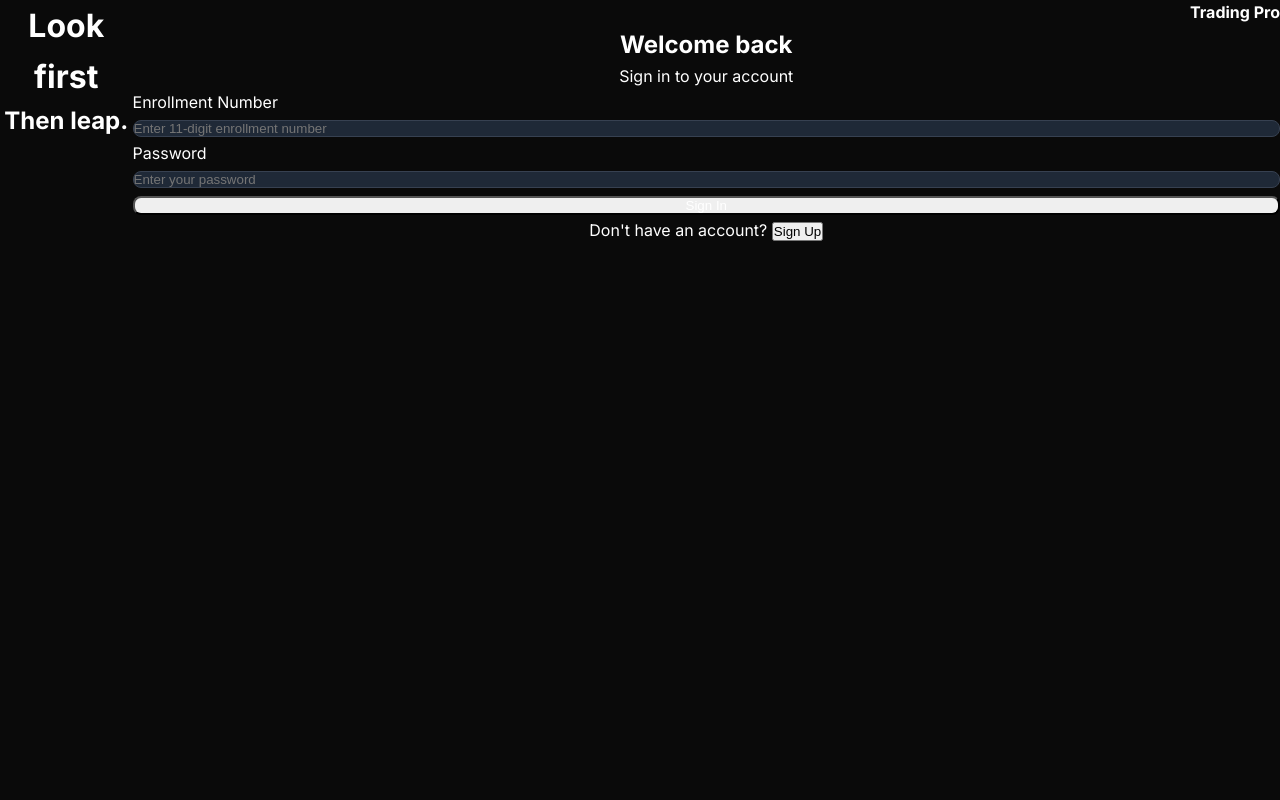
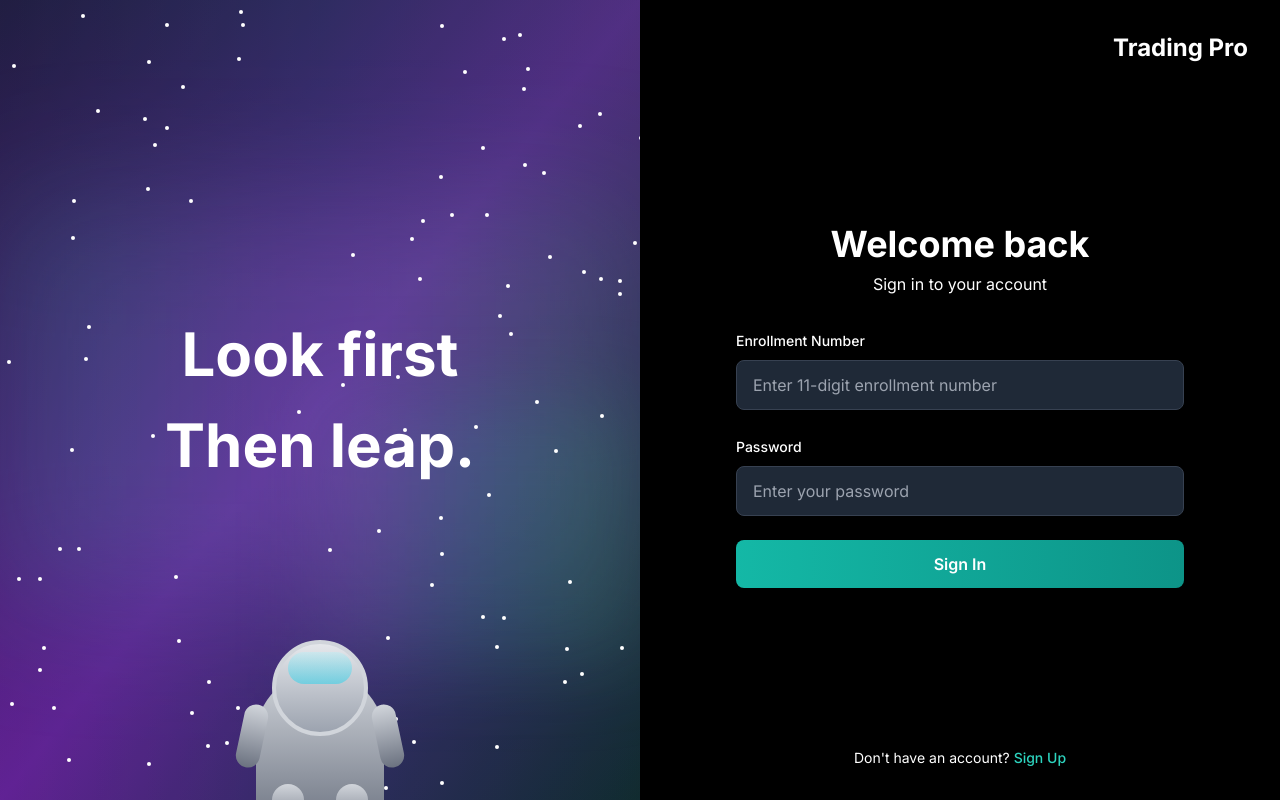
Before and after one commit to yamansaini9035/stock-simulation, a Next.js app: page / in a window 1280 px wide. Built offline with nearby package versions, Linux system fonts and the light colour scheme.

Commit message:
Restore: Original Tailwind UI with improved PostCSS configuration

```diff
--- a/next.config.js
+++ b/next.config.js
@@ -8,11 +8,6 @@ const nextConfig = {
     // Do not block builds on ESLint errors (Vercel will still show them)
     ignoreDuringBuilds: true,
   },
-
-  // Disable PostCSS processing to avoid autoprefixer issues
-  experimental: {
-    esmExternals: false,
-  },
 }
 
 module.exports = nextConfig
--- /dev/null
+++ b/postcss.config.js
@@ -0,0 +1,6 @@
+module.exports = {
+  plugins: [
+    'tailwindcss',
+    'autoprefixer',
+  ],
+};
--- a/styles/globals.css
+++ b/styles/globals.css
@@ -1,22 +1,12 @@
-/* Basic styles without Tailwind directives */
 @import url('https://fonts.googleapis.com/css2?family=Inter:wght@300;400;500;600;700&display=swap');
 @import url('https://fonts.googleapis.com/css2?family=JetBrains+Mono:wght@400;500;600&display=swap');
 
-/* Basic reset and utility classes */
-* {
-  box-sizing: border-box;
-  margin: 0;
-  padding: 0;
-}
+/* TailwindCSS directives - these are valid and necessary */
+@tailwind base;
+@tailwind components;
+@tailwind utilities;
 
-body {
-  font-family: 'Inter', sans-serif;
-  background-color: #0a0a0a;
-  color: #ffffff;
-  line-height: 1.6;
-}
-
-/* Custom scrollbar styling */
+/* Custom scrollbar styling for dark mode */
 ::-webkit-scrollbar {
   width: 6px;
   height: 6px;
@@ -27,176 +17,330 @@ body {
 }
 
 ::-webkit-scrollbar-thumb {
-  background: #374151;
+  background: #374151; /* gray-700 */
   border-radius: 3px;
 }
 
 ::-webkit-scrollbar-thumb:hover {
-  background: #4b5563;
+  background: #4b5563; /* gray-600 */
 }
 
-/* Basic utility classes */
-.container {
-  max-width: 1200px;
-  margin: 0 auto;
-  padding: 0 1rem;
+/* Custom CSS variables for dark theme */
+:root {
+  --background: 0 0% 4%;
+  --foreground: 0 0% 98%;
+  --card: 0 0% 4%;
+  --card-foreground: 0 0% 98%;
+  --popover: 0 0% 4%;
+  --popover-foreground: 0 0% 98%;
+  --primary: 0 0% 98%;
+  --primary-foreground: 0 0% 9%;
+  --secondary: 0 0% 14.9%;
+  --secondary-foreground: 0 0% 98%;
+  --muted: 0 0% 14.9%;
+  --muted-foreground: 0 0% 63.9%;
+  --accent: 0 0% 14.9%;
+  --accent-foreground: 0 0% 98%;
+  --destructive: 0 62.8% 30.6%;
+  --destructive-foreground: 0 0% 98%;
+  --border: 0 0% 14.9%;
+  --input: 0 0% 14.9%;
+  --ring: 0 0% 83.1%;
+  --radius: 0.5rem;
 }
 
-.flex {
-  display: flex;
+/* Dark theme base styles */
+.dark {
+  --background: 0 0% 4%;
+  --foreground: 0 0% 98%;
+  --card: 0 0% 4%;
+  --card-foreground: 0 0% 98%;
+  --popover: 0 0% 4%;
+  --popover-foreground: 0 0% 98%;
+  --primary: 0 0% 98%;
+  --primary-foreground: 0 0% 9%;
+  --secondary: 0 0% 14.9%;
+  --secondary-foreground: 0 0% 98%;
+  --muted: 0 0% 14.9%;
+  --muted-foreground: 0 0% 63.9%;
+  --accent: 0 0% 14.9%;
+  --accent-foreground: 0 0% 98%;
+  --destructive: 0 62.8% 30.6%;
+  --destructive-foreground: 0 0% 98%;
+  --border: 0 0% 14.9%;
+  --input: 0 0% 14.9%;
+  --ring: 0 0% 83.1%;
 }
 
-.flex-col {
-  flex-direction: column;
+/* Base styles */
+* {
+  border-color: hsl(var(--border));
+  }
+
+  body {
+  background-color: hsl(var(--background));
+  color: hsl(var(--foreground));
+  font-family: 'Inter', sans-serif;
 }
 
-.items-center {
-  align-items: center;
+/* Custom component styles */
+@layer components {
+  .btn {
+    @apply inline-flex items-center justify-center rounded-md text-sm font-medium ring-offset-background transition-colors focus-visible:outline-none focus-visible:ring-2 focus-visible:ring-ring focus-visible:ring-offset-2 disabled:pointer-events-none disabled:opacity-50;
+  }
+
+  .btn-primary {
+    @apply bg-primary text-primary-foreground hover:bg-primary/90;
+  }
+
+  .btn-secondary {
+    @apply bg-secondary text-secondary-foreground hover:bg-secondary/80;
+  }
+
+  .btn-destructive {
+    @apply bg-destructive text-destructive-foreground hover:bg-destructive/90;
+  }
+
+  .btn-outline {
+    @apply border border-input bg-background hover:bg-accent hover:text-accent-foreground;
+  }
+
+  .btn-ghost {
+    @apply hover:bg-accent hover:text-accent-foreground;
+  }
+
+  .btn-link {
+    @apply text-primary underline-offset-4 hover:underline;
+  }
+
+  .card {
+    @apply rounded-lg border bg-card text-card-foreground shadow-sm;
+  }
+
+  .input {
+    @apply flex h-10 w-full rounded-md border border-input bg-background px-3 py-2 text-sm ring-offset-background file:border-0 file:bg-transparent file:text-sm file:font-medium placeholder:text-muted-foreground focus-visible:outline-none focus-visible:ring-2 focus-visible:ring-ring focus-visible:ring-offset-2 disabled:cursor-not-allowed disabled:opacity-50;
+  }
+
+  .badge {
+    @apply inline-flex items-center rounded-full border px-2.5 py-0.5 text-xs font-semibold transition-colors focus:outline-none focus:ring-2 focus:ring-ring focus:ring-offset-2;
+  }
+
+  .badge-default {
+    @apply border-transparent bg-primary text-primary-foreground hover:bg-primary/80;
+  }
+
+  .badge-secondary {
+    @apply border-transparent bg-secondary text-secondary-foreground hover:bg-secondary/80;
+  }
+
+  .badge-destructive {
+    @apply border-transparent bg-destructive text-destructive-foreground hover:bg-destructive/80;
+  }
+
+  .badge-outline {
+    @apply text-foreground;
+  }
 }
 
-.justify-center {
-  justify-content: center;
+/* Chart specific styles */
+.chart-container {
+  @apply w-full h-96 bg-card rounded-lg border p-4;
 }
 
-.justify-between {
-  justify-content: space-between;
+.trading-card {
+  @apply bg-card border rounded-lg p-4 shadow-sm hover:shadow-md transition-shadow;
 }
 
-.w-full {
-  width: 100%;
+.price-positive {
+  @apply text-green-400;
 }
 
-.h-full {
-  height: 100%;
+.price-negative {
+  @apply text-red-400;
 }
 
-.p-4 {
-  padding: 1rem;
+.price-neutral {
+  @apply text-gray-400;
 }
 
-.m-4 {
-  margin: 1rem;
+/* Animation classes */
+@layer utilities {
+  .animate-pulse {
+    animation: pulse 2s cubic-bezier(0.4, 0, 0.6, 1) infinite;
+  }
+
+  .animate-bounce {
+    animation: bounce 1s infinite;
+  }
+
+  .animate-spin {
+    animation: spin 1s linear infinite;
+  }
+
+  .animate-ping {
+    animation: ping 1s cubic-bezier(0, 0, 0.2, 1) infinite;
+  }
+
+  .animate-fade-in {
+    animation: fadeIn 0.5s ease-in-out;
+  }
+
+  .animate-slide-up {
+    animation: slideUp 0.3s ease-out;
+  }
+
+  .animate-slide-down {
+    animation: slideDown 0.3s ease-out;
+  }
 }
 
-.text-center {
-  text-align: center;
+/* Keyframe animations */
+@keyframes pulse {
+  0%, 100% {
+    opacity: 1;
+  }
+  50% {
+    opacity: .5;
+  }
 }
 
-.font-bold {
-  font-weight: 700;
+@keyframes bounce {
+  0%, 100% {
+    transform: translateY(-25%);
+    animation-timing-function: cubic-bezier(0.8,0,1,1);
+  }
+  50% {
+    transform: none;
+    animation-timing-function: cubic-bezier(0,0,0.2,1);
+  }
 }
 
-.text-white {
-  color: #ffffff;
+@keyframes spin {
+  to {
+    transform: rotate(360deg);
+  }
 }
 
-.text-gray-300 {
-  color: #d1d5db;
+@keyframes ping {
+  75%, 100% {
+    transform: scale(2);
+    opacity: 0;
+  }
 }
 
-.text-gray-500 {
-  color: #6b7280;
+@keyframes fadeIn {
+  from {
+    opacity: 0;
+  }
+  to {
+    opacity: 1;
+  }
 }
 
-.bg-gray-800 {
-  background-color: #1f2937;
+@keyframes slideUp {
+  from {
+    transform: translateY(10px);
+    opacity: 0;
+  }
+  to {
+    transform: translateY(0);
+    opacity: 1;
+  }
 }
 
-.bg-gray-900 {
-  background-color: #111827;
-}
-
-.border {
-  border: 1px solid #374151;
-}
-
-.rounded {
-  border-radius: 0.25rem;
-}
-
-.rounded-lg {
-  border-radius: 0.5rem;
-}
-
-.shadow {
-  box-shadow: 0 1px 3px 0 rgba(0, 0, 0, 0.1), 0 1px 2px 0 rgba(0, 0, 0, 0.06);
-}
-
-.hover\:bg-gray-700:hover {
-  background-color: #374151;
-}
-
-.transition {
-  transition: all 0.2s ease-in-out;
-}
-
-/* Chart container styles */
-.chart-container {
-  width: 100%;
-  height: 400px;
-  background: #1f2937;
-  border-radius: 0.5rem;
-  padding: 1rem;
-}
-
-/* Button styles */
-.btn {
-  padding: 0.5rem 1rem;
-  border-radius: 0.25rem;
-  border: none;
-  cursor: pointer;
-  transition: all 0.2s ease-in-out;
-  font-weight: 500;
-}
-
-.btn-primary {
-  background-color: #3b82f6;
-  color: white;
-}
-
-.btn-primary:hover {
-  background-color: #2563eb;
-}
-
-.btn-secondary {
-  background-color: #6b7280;
-  color: white;
-}
-
-.btn-secondary:hover {
-  background-color: #4b5563;
-}
-
-/* Card styles */
-.card {
-  background-color: #1f2937;
-  border-radius: 0.5rem;
-  padding: 1.5rem;
-  border: 1px solid #374151;
-}
-
-/* Input styles */
-.input {
-  width: 100%;
-  padding: 0.5rem;
-  border: 1px solid #374151;
-  border-radius: 0.25rem;
-  background-color: #111827;
-  color: white;
-}
-
-.input:focus {
-  outline: none;
-  border-color: #3b82f6;
+@keyframes slideDown {
+  from {
+    transform: translateY(-10px);
+    opacity: 0;
+  }
+  to {
+    transform: translateY(0);
+    opacity: 1;
+  }
 }
 
 /* Responsive design */
 @media (max-width: 768px) {
-  .container {
-    padding: 0 0.5rem;
+  .chart-container {
+    @apply h-64;
   }
 
-  .chart-container {
-    height: 300px;
+  .trading-card {
+    @apply p-3;
   }
 }
+
+/* Custom scrollbar for webkit browsers */
+.scrollbar-thin {
+  scrollbar-width: thin;
+  scrollbar-color: #374151 transparent;
+}
+
+.scrollbar-thin::-webkit-scrollbar {
+  width: 6px;
+  height: 6px;
+}
+
+.scrollbar-thin::-webkit-scrollbar-track {
+  background: transparent;
+}
+
+.scrollbar-thin::-webkit-scrollbar-thumb {
+  background-color: #374151;
+  border-radius: 3px;
+}
+
+.scrollbar-thin::-webkit-scrollbar-thumb:hover {
+  background-color: #4b5563;
+}
+
+/* Loading states */
+.loading-skeleton {
+  @apply animate-pulse bg-muted rounded;
+}
+
+.loading-spinner {
+  @apply animate-spin rounded-full border-2 border-muted border-t-primary;
+}
+
+/* Focus states */
+.focus-ring {
+  @apply focus:outline-none focus:ring-2 focus:ring-ring focus:ring-offset-2;
+}
+
+/* Hover effects */
+.hover-lift {
+  @apply transition-transform hover:scale-105;
+}
+
+.hover-glow {
+  @apply transition-shadow hover:shadow-lg hover:shadow-primary/20;
+}
+
+/* Text gradients */
+.text-gradient {
+  background: linear-gradient(135deg, #667eea 0%, #764ba2 100%);
+  -webkit-background-clip: text;
+  -webkit-text-fill-color: transparent;
+  background-clip: text;
+}
+
+/* Glass morphism effect */
+.glass {
+  background: rgba(255, 255, 255, 0.05);
+    backdrop-filter: blur(10px);
+  border: 1px solid rgba(255, 255, 255, 0.1);
+}
+
+/* Custom shadows */
+.shadow-glow {
+  box-shadow: 0 0 20px rgba(59, 130, 246, 0.3);
+}
+
+.shadow-glow-green {
+  box-shadow: 0 0 20px rgba(34, 197, 94, 0.3);
+}
+
+.shadow-glow-red {
+  box-shadow: 0 0 20px rgba(239, 68, 68, 0.3);
+}
```
